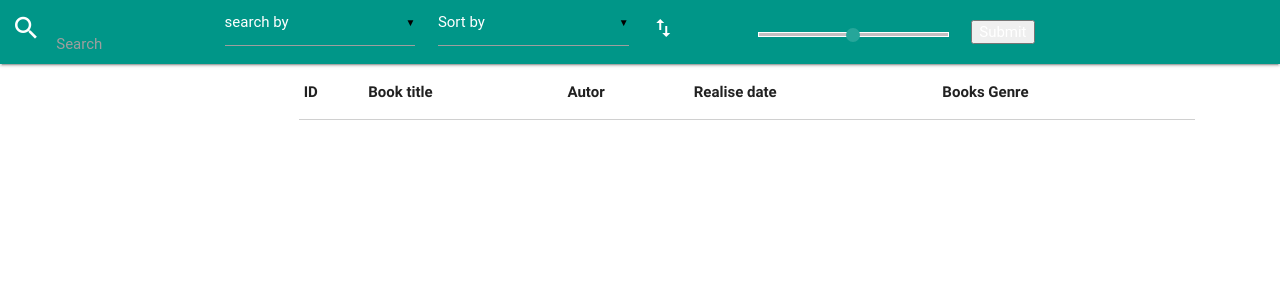
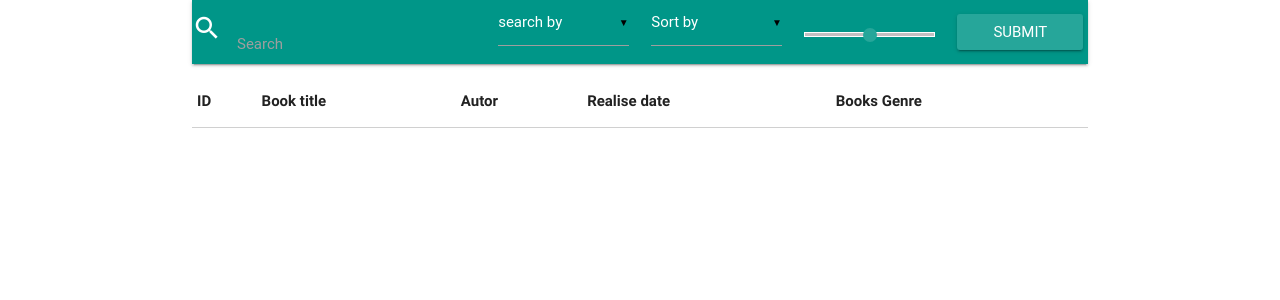
Before and after one commit to Erick714/Nfq_homework, a PHP site: page /?value=1 in a window 1280 px wide. Shown: the top 300 px of the page. Run offline with PHP 8.4, Linux system fonts and the light colour scheme; data that the repository does not hold is empty; some libraries are stand-ins or nearby versions; some web fonts are replaced.

Commit message:
finished

```diff
--- a/index.php
+++ b/index.php
@@ -56,11 +56,11 @@ $sql = $sql_start.$sql_search_by.$sql_sort_by.$sql_limit;
 
 
 
-<nav class="fixed teal">
+<nav class=" teal container">
 <div class="row">
   <form class="" action="index.php" method="GET">
 
-          <div class="input-field col s2">
+          <div class="input-field col s4">
             <i class="material-icons prefix">search</i>
             <input id="icon_prefix" type="text" class="validate" name="value">
             <label for="icon_prefix">Search</label>
@@ -83,17 +83,15 @@ $sql = $sql_start.$sql_search_by.$sql_sort_by.$sql_limit;
           </div>
 
 
-          <div class="col s1">
-              <i class="material-icons prefix inline">swap_vert</i>
-          </div>
-
           <div class="col s2 range-field">
               <input type="range" id="test5" name="range" min="0" max="100" />
           </div>
 
-            <div class="col s2">
-              <input type="submit">
-            </div>
+<div class="valign-wrapper col s2 ">
+  <br>
+              <input class="waves-effect waves-light btn center center-align" type="submit">
+
+</div>
 
   </form>
 </div>
```
Also changed, not shown: details.php (+38 -1 lines).
